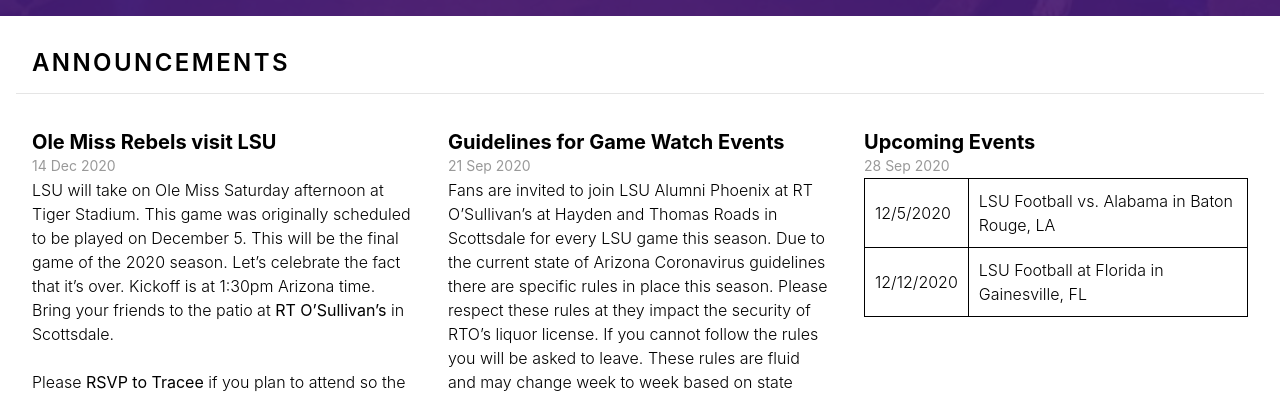
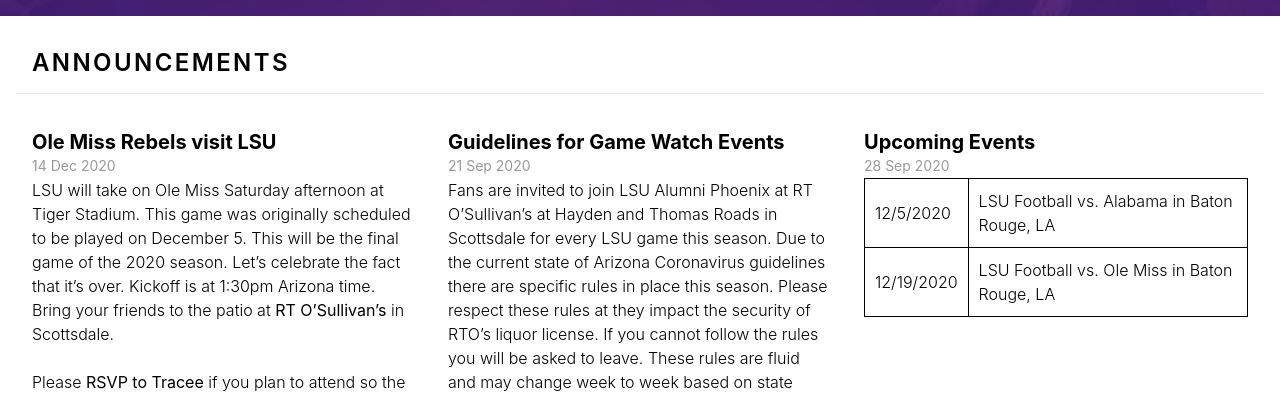
Before and after one commit to lsu-phoenix-alumni/lsu-phoenix-alumni.github.io, a Jekyll site: the page built from index.html, in a window 1280 px wide and 900 px high, scrolled down 827 px. Shown: the top 394 px of the window. Built offline with Jekyll 4.4.1, drawn with Linux system fonts in a browser that asks for light colours.

Commit message:
Updated Upcoming Events

```diff
--- a/_announcements/upcoming-events.markdown
+++ b/_announcements/upcoming-events.markdown
@@ -13,8 +13,8 @@ layout: default
   </tr>
 
   <tr>
-    <td>12/12/2020</td>
-    <td>LSU Football at Florida in Gainesville, FL</td>
+    <td>12/19/2020</td>
+    <td>LSU Football vs. Ole Miss in Baton Rouge, LA</td>
   </tr>
 
 </table>
```
